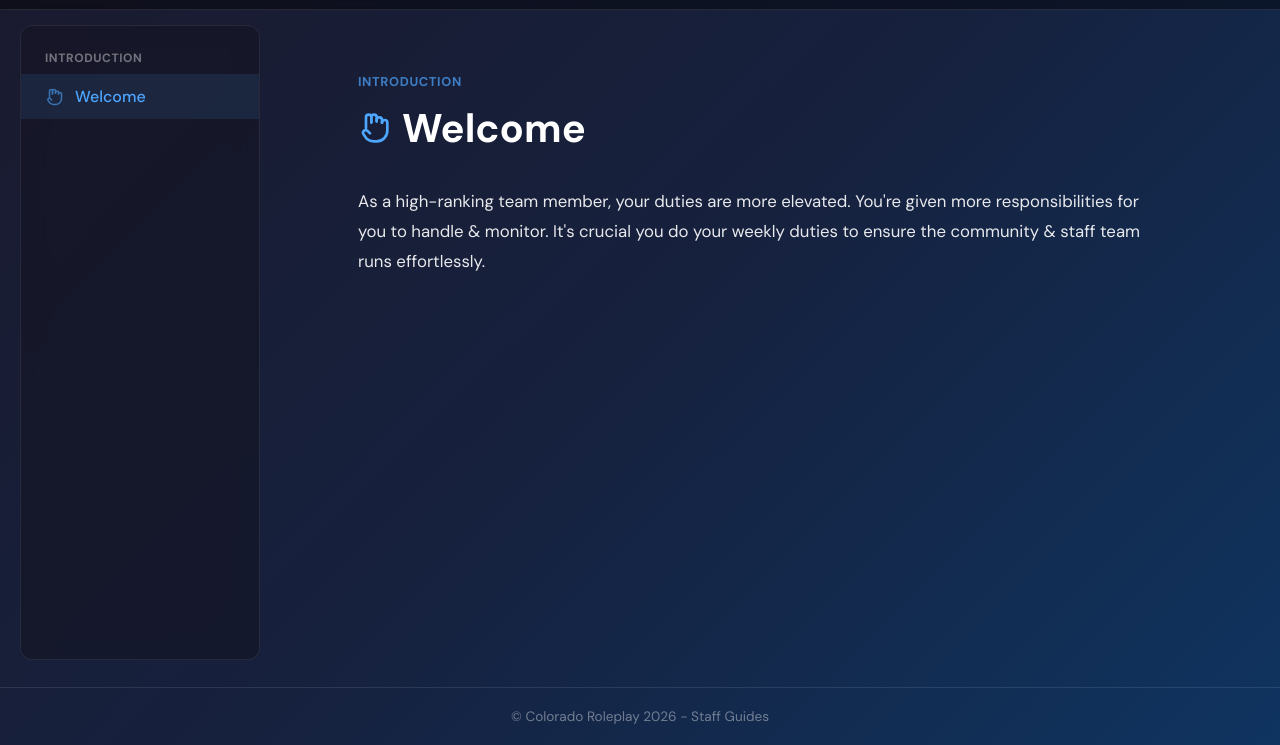
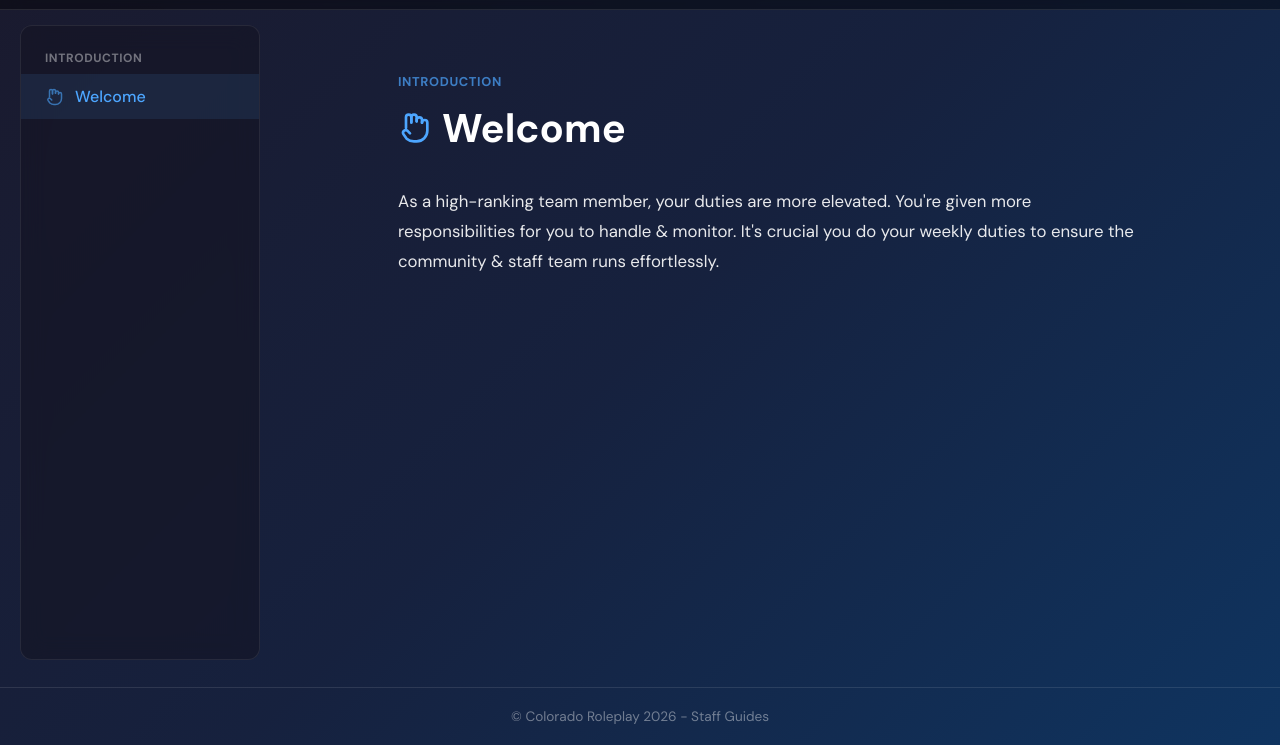
Before and after one commit to redst0ne8/CRPHandbooks, a website: page index.html in a window 1280 px wide. Shown: the part 55-800 px from the top of the page. Drawn offline with Linux system fonts and the light colour scheme.

Commit message:
Center and widen

```diff
--- a/style.css
+++ b/style.css
@@ -499,15 +499,19 @@ body {
 
 .content {
     flex: 1;
-    margin-left: 290px;
     padding: 2.5rem 3rem 0;
-    max-width: 900px;
+    padding-left: calc(240px + 20px + 3rem);
+    max-width: 1100px;
+    width: 100%;
+    margin-left: auto;
+    margin-right: auto;
     display: flex;
     flex-direction: column;
 }
 
 .content-header {
     margin-bottom: 2rem;
+    width: 100%;
 }
 
 .category-link {
```
